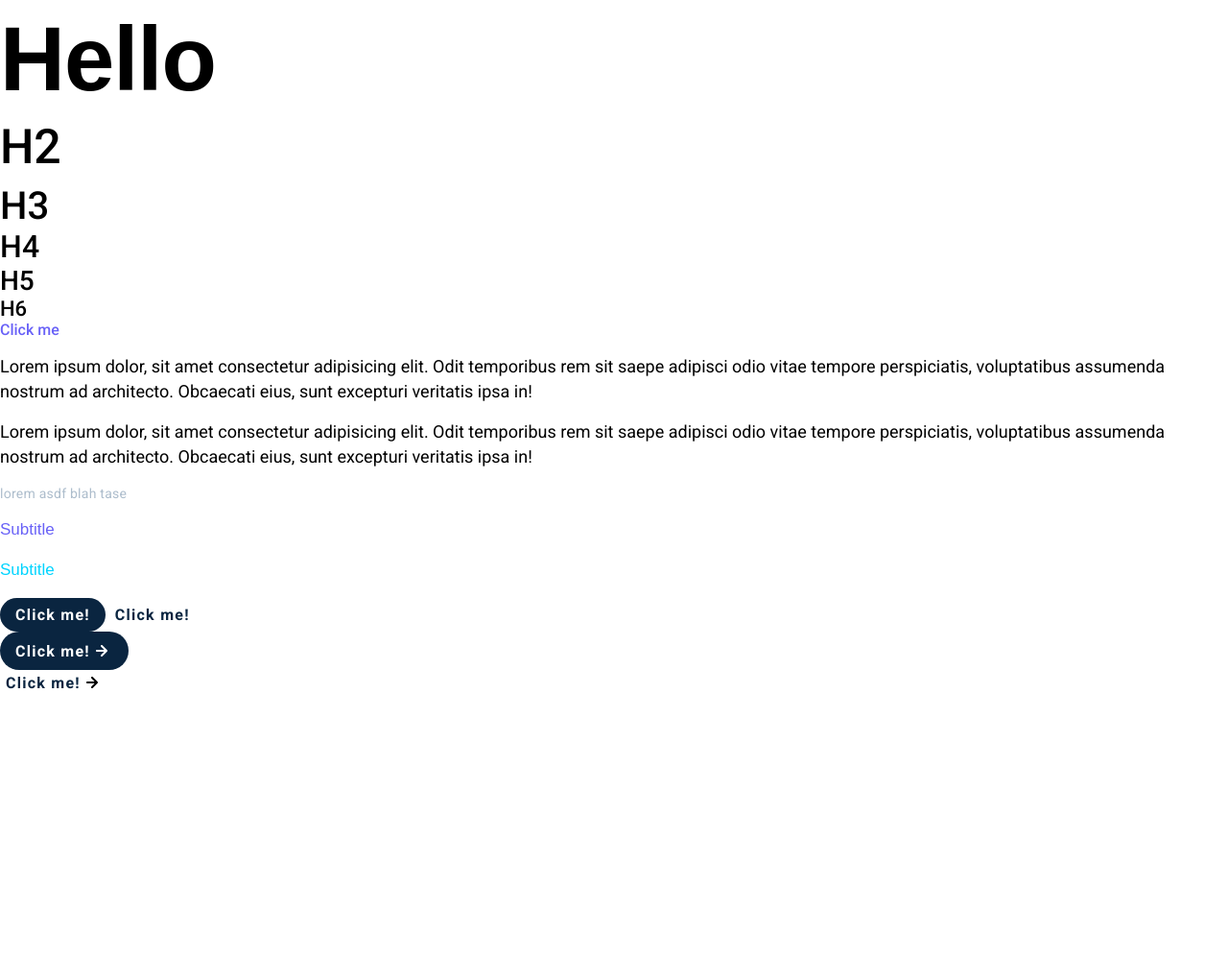
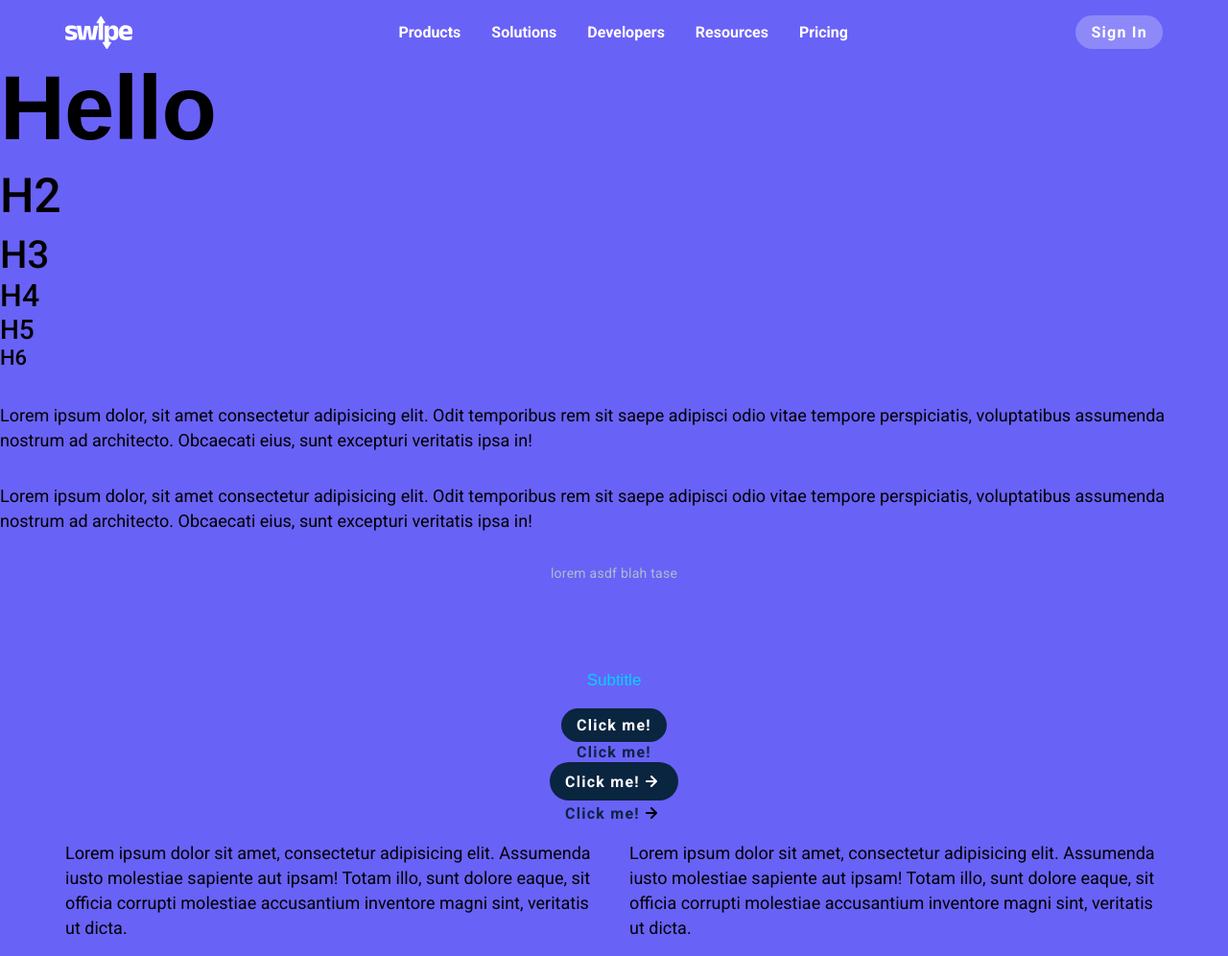
Before and after one commit to Molted/swipe_project, a plain HTML site: page index.html in a window 1280 px wide. Shown: the whole page at 96% size. Before the commit the page ends 800 px from the top, so only its background shows below. Drawn offline with Linux system fonts and the light colour scheme; a web font is replaced by a local one.

Commit message:
Built Navbar and added Two Column layout

```diff
--- a/index.html
+++ b/index.html
@@ -14,6 +14,17 @@
 </head>
 
 <body>
+    <nav class="navbar">
+        <img src="assets/logo-white.svg" alt="Swipe, inc.">
+        <ul class="menu">
+            <li><a href="#">Products</a></li>
+            <li><a href="#">Solutions</a></li>
+            <li><a href="#">Developers</a></li>
+            <li><a href="#">Resources</a></li>
+            <li><a href="#">Pricing</a></li>
+        </ul>
+        <button class="primary-btn navbar-btn">Sign In</button>
+    </nav>
     <h1>Hello</h1>
     <h2>H2</h2>
     <h3>H3</h3>
@@ -40,6 +51,20 @@
         Click me!
         <img src="assets/arrow-right-dark.svg" alt="">
     </button>
+    <div class="section-container">
+        <div class="two-column">
+            <div class="col-left">
+                <p>Lorem ipsum dolor sit amet, consectetur adipisicing elit. Assumenda iusto molestiae sapiente aut
+                    ipsam! Totam illo, sunt dolore eaque, sit officia corrupti molestiae accusantium inventore magni
+                    sint, veritatis ut dicta.</p>
+            </div>
+            <div class="col-right">
+                <p>Lorem ipsum dolor sit amet, consectetur adipisicing elit. Assumenda iusto molestiae sapiente aut
+                    ipsam! Totam illo, sunt dolore eaque, sit officia corrupti molestiae accusantium inventore magni
+                    sint, veritatis ut dicta.</p>
+            </div>
+        </div>
+    </div>
 </body>
 
 </html>
--- a/style.css
+++ b/style.css
@@ -26,6 +26,8 @@
 	--spacing-l: 32px;
 	--spacing-xl: 64px;
 
+	--standard-width: 1144px;
+
 	--purple-1: #6962f7;
 	--purple-2: #7000ff;
 	--blue-1: #00d4ff;
@@ -42,6 +44,11 @@ body {
 	margin: 0;
 	box-sizing: border-box;
 	padding: var(--spacing-sm) 0 0 0;
+	background-color: var(--purple-1);
+	display: flex;
+	flex-direction: column;
+	justify-content: center;
+	align-items: center;
 }
 
 h1 {
@@ -114,6 +121,38 @@ p {
 	margin: var(--spacing-m) 0;
 }
 
+/* LAYOUT STYLES */
+.section-container {
+	width: 100%;
+	max-width: var(--standard-width);
+}
+
+.two-column {
+	display: flex;
+	width: 100%;
+	justify-content: center;
+	align-items: center;
+	box-sizing: border-box;
+}
+.two-column > .col-left {
+	width: 50%;
+	box-sizing: border-box;
+	padding: 0 var(--spacing-m) 0 0;
+	display: flex;
+	flex-direction: column;
+	align-items: center;
+	justify-content: center;
+}
+.two-column > .col-right {
+	width: 50%;
+	box-sizing: border-box;
+	padding: 0 0 0 var(--spacing-m);
+	display: flex;
+	flex-direction: column;
+	align-items: center;
+	justify-content: center;
+}
+
 .subtitle,
 .subtitle2 {
 	color: var(--purple-1);
@@ -180,3 +219,34 @@ p {
 .with-icon:hover img {
 	transform: translateX(4px);
 }
+
+/* NAVBAR */
+.navbar {
+	display: flex;
+	justify-content: space-between;
+	align-items: center;
+	width: 100%;
+	max-width: var(--standard-width);
+	padding: 0 var(--spacing-m);
+}
+.navbar .navbar-btn {
+	background: rgba(250, 250, 250, 0.25);
+}
+.navbar .navbar-btn:hover {
+	background: rgba(250, 250, 250, 0.5);
+}
+
+.menu {
+	display: flex;
+	list-style: none;
+	justify-content: center;
+	align-items: center;
+}
+.menu a {
+	color: var(--text-light);
+	margin: 0 var(--spacing-m);
+	font-weight: bold;
+}
+.menu a:hover {
+	text-decoration: underline;
+}
```
